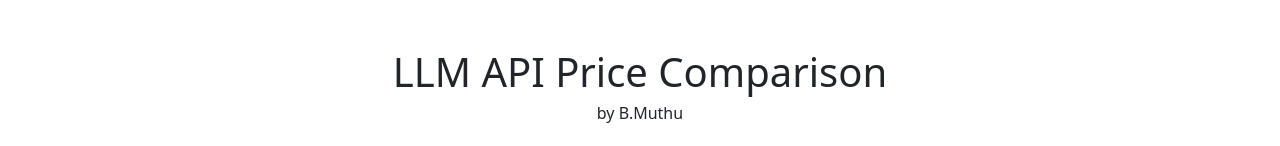
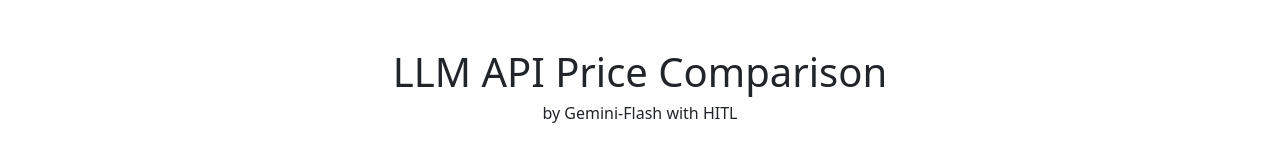
Before and after one commit to muthuks2020/llmprice, a plain HTML site: page index.html in a window 1280 px wide. Shown: the top 146 px of the page. Drawn offline with nearby package versions, Linux system fonts and the light colour scheme.

Commit message:
Update index.html

```diff
--- a/index.html
+++ b/index.html
@@ -10,7 +10,7 @@
 
 <div class="container mt-5">
     <h1 class="text-center">LLM API Price Comparison</h1>
-    <h6 class="text-center">by B.Muthu</h1>
+    <h6 class="text-center">by Gemini-Flash with HITL</h1>
     <table class="table table-bordered mt-4">
         <thead class="table-dark">
             <tr>
```
